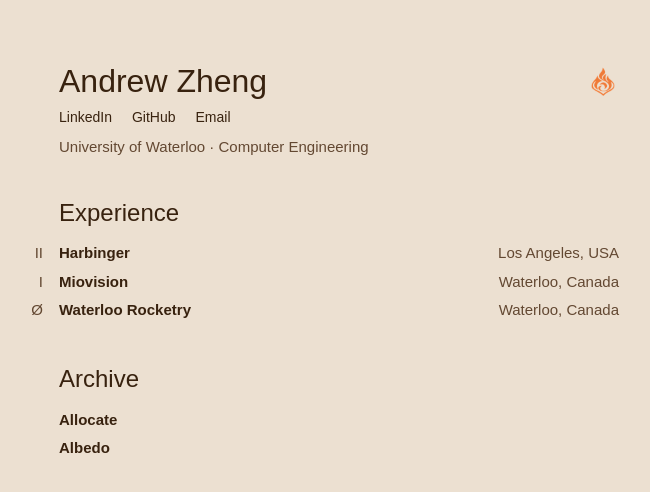
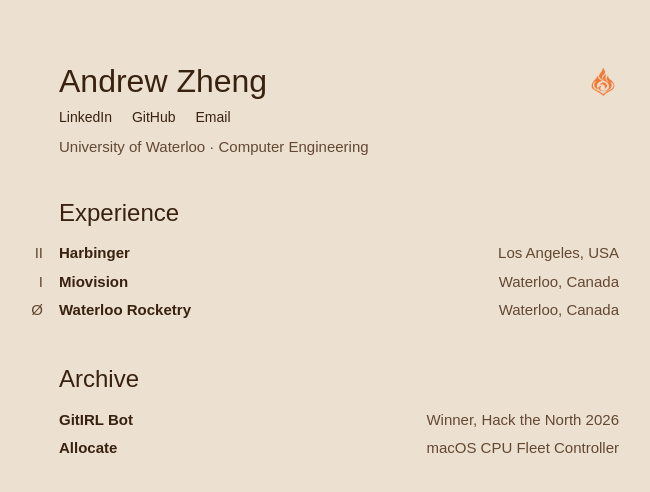
Before and after one commit to awzheng/me, a Next.js app: page / in a window 1280 px wide. Shown: the top 492 px of the page, without its empty margins (301-951 px from the left). Built offline with nearby package versions, Linux system fonts and the light colour scheme; a web font is replaced by a local one.

Commit message:
reformat projects

```diff
--- a/app/page.tsx
+++ b/app/page.tsx
@@ -17,8 +17,8 @@
 ];
 
 const projects = [
-  { title: "Allocate", href: "https://allocate.awzheng.me/" },
-  { title: "Albedo", href: "https://github.com/awzheng/Albedo" },
+  { title: "GitIRL Bot", description: "Winner, Hack the North 2026", href: "https://devpost.com/software/house-bot" },
+  { title: "Allocate", description: "macOS CPU Fleet Controller", href: "https://allocate.awzheng.me/" },
 ];
 // Fill in: thumbnail (public/images/vlogs/*), title, date, url.
 const vlogs: { title: string; date: string; href: string; image: string }[] = [];
@@ -61,6 +61,7 @@
             <a className="title" href={p.href} target="_blank" rel="noopener noreferrer">
               {p.title}
             </a>
+            <span className="meta">{p.description}</span>
           </div>
         ))}
       </section>
```
